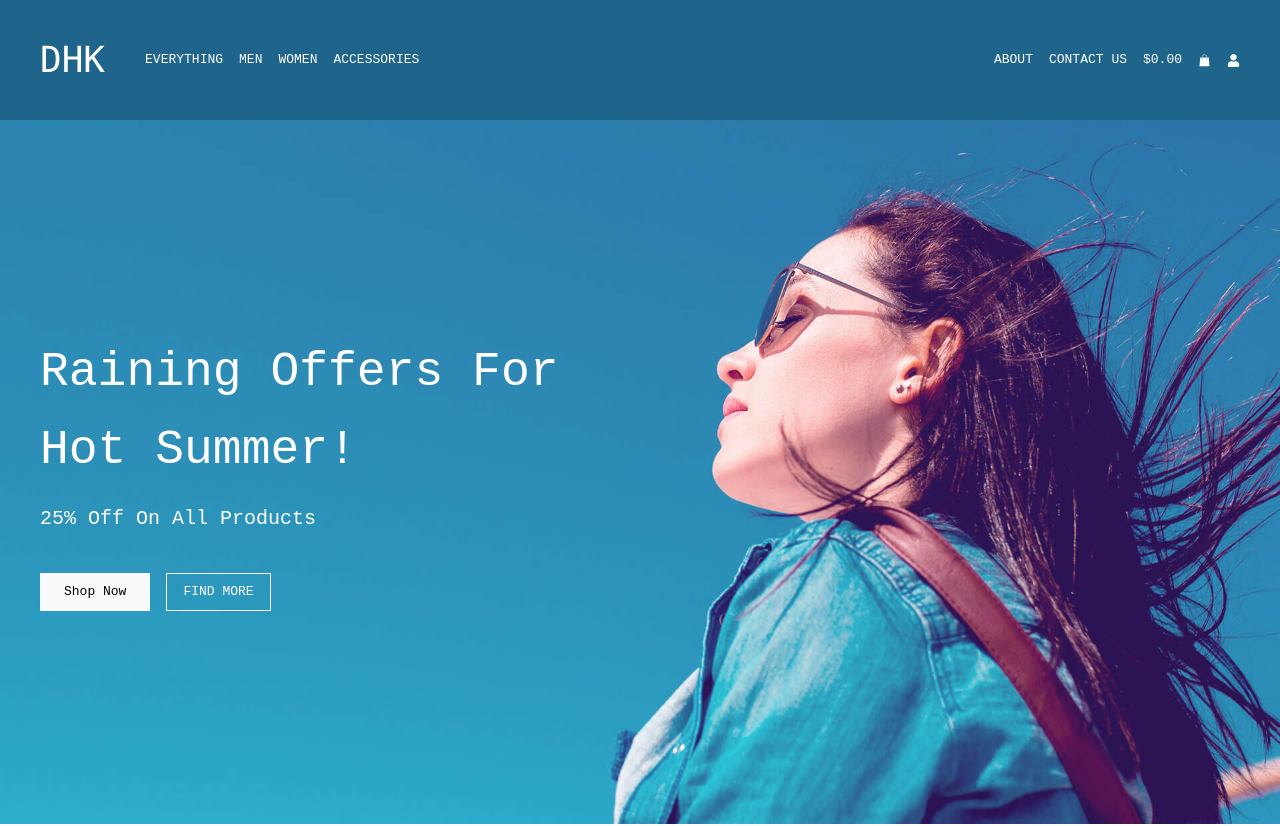
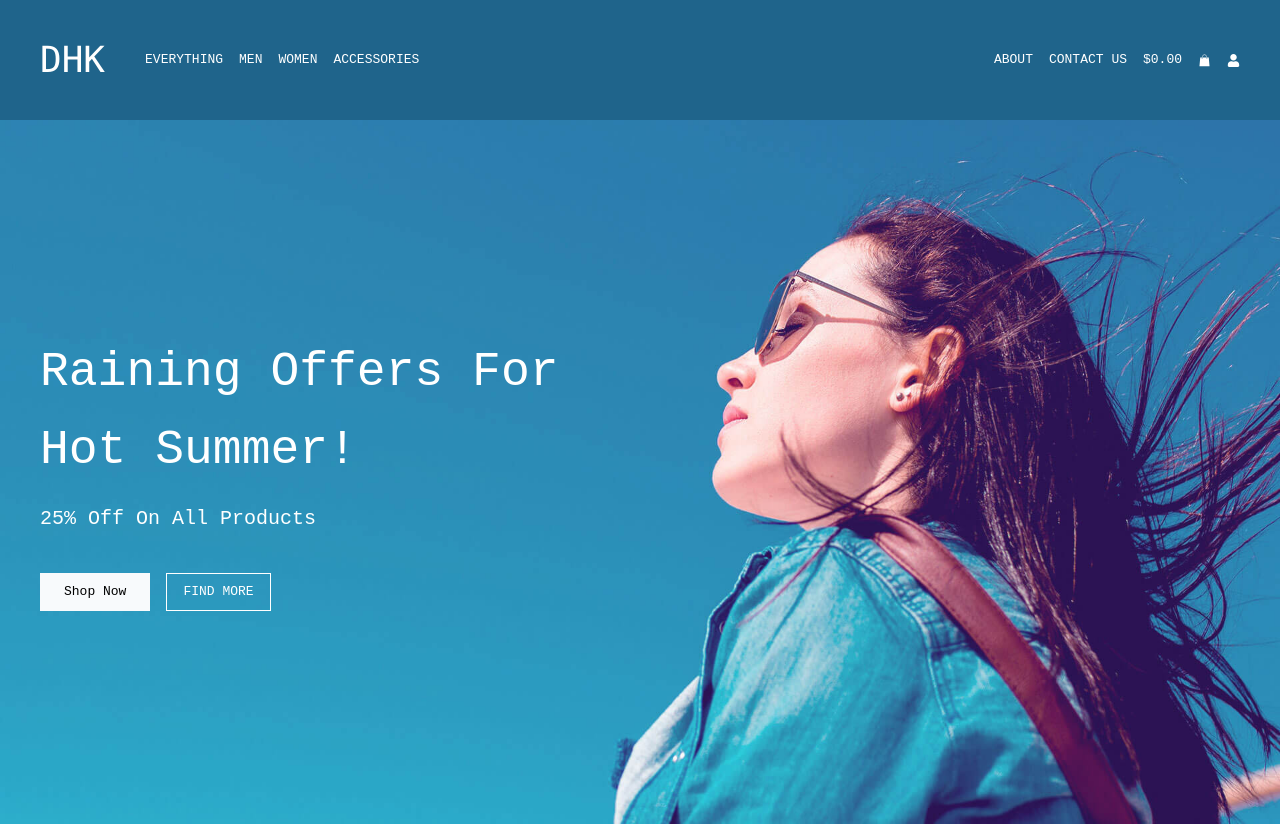
Before and after one commit to VividXe/shopping-portfolio, a Next.js app: page / in a window 1280 px wide. Shown: the top 826 px of the page. Built offline with nearby package versions, Linux system fonts and the light colour scheme.

Commit message:
color added

```diff
--- a/src/components/home/banner/banner.tsx
+++ b/src/components/home/banner/banner.tsx
@@ -3,7 +3,7 @@ import Button from "@/components/button/button";
 function Banner() {
   return (
     <div
-      className="bg-cover bg-center h-[88vh]"
+      className="bg-cover h-[88vh]"
       style={{
         backgroundImage: `url('/home-new-bg-free-img.jpg')`,
       }}
```
